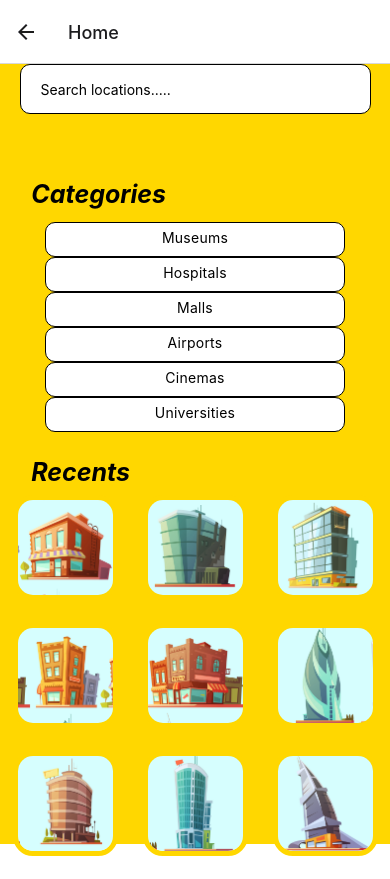
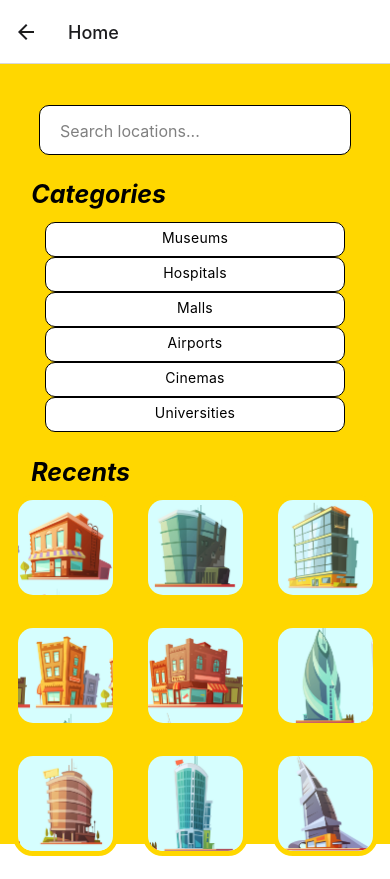
Before and after one commit to AUTProjects-gracesubianto/InMap, a React Native app: screen /Home in a window 390 px wide. Built offline with nearby package versions, Linux system fonts and the light colour scheme.

Commit message:
changes search bar to search  button

```diff
--- a/screens/HomeScreen.js
+++ b/screens/HomeScreen.js
@@ -15,10 +15,14 @@ function HomeScreen({ navigation }) {
     <SafeAreaView style={styles.background}>
       {/* {search bar section} */}
       <View style={styles.search}>
-        <TextInput
+        <Pressable
           style={styles.searchInput}
-          placeholder="Search locations....."
-        ></TextInput>
+          onPress={() => navigation.navigate("Search")}
+        >
+          <Text style={{ fontSize: 16, marginTop: 15, color: "grey" }}>
+            Search locations...
+          </Text>
+        </Pressable>
       </View>
 
       {/* {category bars section} */}
@@ -26,12 +30,7 @@ function HomeScreen({ navigation }) {
         <Text style={styles.categoryText}>Categories</Text>
         <View style={styles.row}>
           <Pressable style={styles.button}>
-            <Text
-              style={styles.text}
-              onPress={() => navigation.navigate("Search")}
-            >
-              Museums
-            </Text>
+            <Text style={styles.text}>Museums</Text>
           </Pressable>
           <Pressable style={styles.button}>
             <Text style={styles.text}>Hospitals</Text>
@@ -137,10 +136,10 @@ const styles = StyleSheet.create({
   },
   searchInput: {
     height: 50,
-    width: "90%",
+    width: "80%",
     backgroundColor: "white",
     alignSelf: "center", //centred horizontally
-    top: "30%",
+    top: "40%",
     borderRadius: 10,
     borderColor: "black",
     borderWidth: 1,
```
